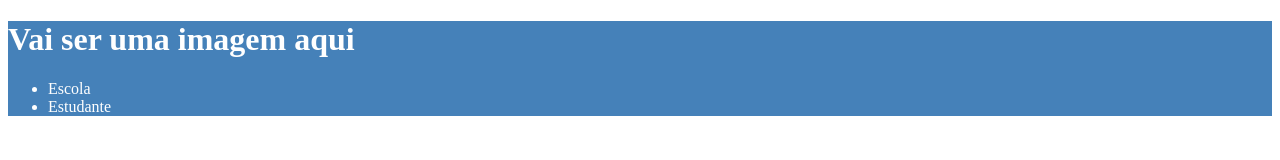
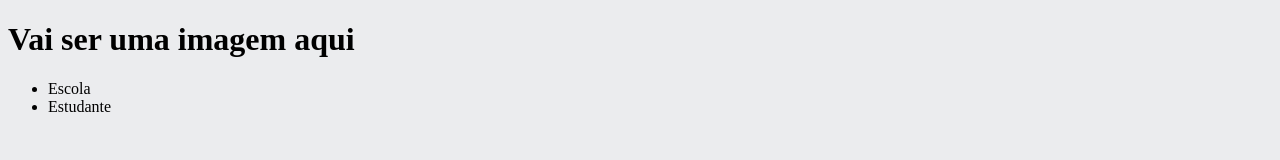
Before and after one commit to 2010carol/progamacao2aprimeirotri, a plain HTML site: page index.html in a window 1280 px wide. Drawn offline with Linux system fonts and the light colour scheme.

Commit message:
style.css

```diff
--- a/style.css
+++ b/style.css
@@ -1,4 +1,7 @@
-header {
-    background-color: #4581b9;
-    color: white;
+:root {
+    --cor-de-fundo: #EBECEE;
 }
+
+body{
+   background-color: var(--cor-de-fundo);
+}
```
